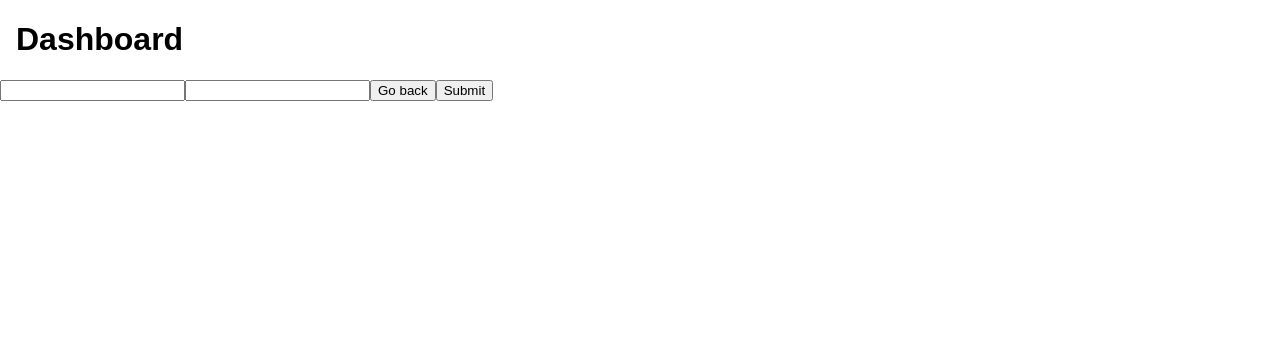
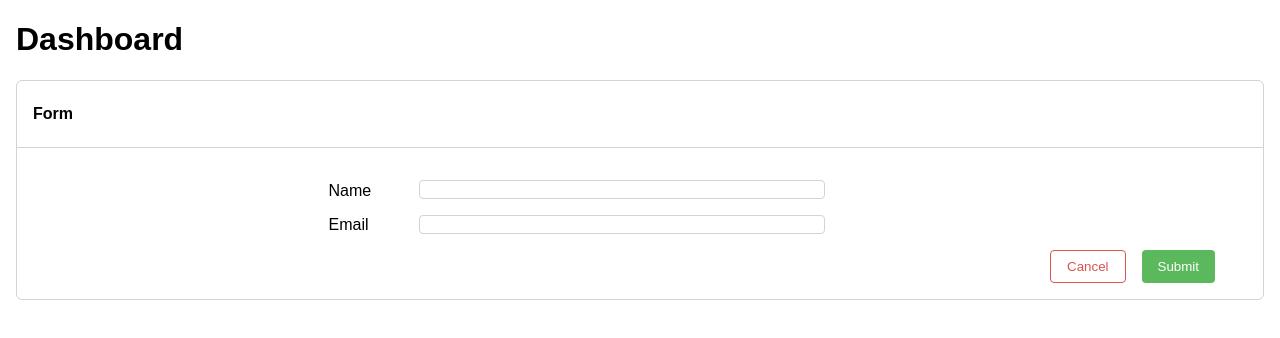
Before and after one commit to stosikmartyna/learning_react, a React (Create React App) app in the folder user_dashboard/: page /edit/1 in a window 1280 px wide. Shown: the top 338 px of the page. Built offline with nearby package versions, Linux system fonts and the light colour scheme; no server answers.

Commit message:
Make form reusable for edit/create mode

```diff
--- a/user_dashboard/src/App.js
+++ b/user_dashboard/src/App.js
@@ -1,7 +1,6 @@
 import React, { useState } from 'react';
 import { Switch, Route } from 'react-router-dom';
-import { NewUserForm } from './components/NewUserForm/NewUserForm';
-import { EditUserForm } from './components/EditUserForm/EditUserForm';
+import { Form } from './components/NewUserForm/Form';
 import { Table } from './components/Table/Table';
 import { header } from './App.styles';
 
@@ -16,10 +15,10 @@ export const App = () => {
           <Table users={users} setUsers={setUsers} />
         </Route>
         <Route exact path={'/create'}>
-          <NewUserForm users={users} setUsers={setUsers} />
+          <Form users={users} setUsers={setUsers} />
         </Route>
         <Route path={'/edit/:id'}>
-          <EditUserForm />
+          <Form />
         </Route>
       </Switch>
     </>
--- a/user_dashboard/src/components/EditUserForm/EditUserForm.jsx
+++ /dev/null
@@ -1,63 +0,0 @@
-import axios from 'axios';
-import React, { useCallback, useEffect, useState } from 'react';
-import { useHistory, useParams } from 'react-router-dom';
-import { BASE_PATH } from '../helpers';
-
-export const EditUserForm = () => {
-    const [inputsValues, setInputsValues] = useState({
-        name: '',
-        email: '',
-    });
-
-    const {id} = useParams();
-    const history = useHistory();
-
-    const getUserData = useCallback(async() => {
-        try {
-            const response = await axios.get(`${BASE_PATH}/${id}`);
-            const data = response.data;
-            setInputsValues({
-                ...inputsValues,
-                name: data.name,
-                email: data.email
-            });
-        } catch (err) {
-            console.warn(err);
-        }
-    }, [inputsValues, id])
-
-    const handleSubmit = async() => {
-        try {
-            await axios.put(`${BASE_PATH}/${id}`, inputsValues);
-            alert('User data updated successfully');
-            history.push('/');
-        } catch (err) {
-            console.warn(err);
-        }
-    }
-
-    const handleInputChange = (event) => {
-        setInputsValues({...inputsValues, [event.target.id]: event.target.value})
-    }
-
-    useEffect(() => {
-        getUserData();
-    }, []);
-
-    return (
-        <div>
-             <input
-                 id={'name'}
-                 value={inputsValues.name}
-                 onChange={handleInputChange}
-             />
-             <input
-                 id={'email'}
-                 value={inputsValues.email}
-                 onChange={handleInputChange}
-             />
-            <button onClick={() => history.push('/')}>Go back</button>
-            <button onClick={handleSubmit}>Submit</button>
-        </div>
-    )
-}
--- a/user_dashboard/src/components/NewUserForm/NewUserForm.jsx
+++ b/user_dashboard/src/components/NewUserForm/Form.jsx
@@ -1,10 +1,10 @@
 import axios from 'axios';
-import React, { useState } from 'react'
-import { useHistory } from 'react-router-dom';
+import React, { useCallback, useEffect, useState } from 'react'
+import { useHistory, useParams } from 'react-router-dom';
 import { BASE_PATH } from '../helpers';
-import { container, containerTitle, inputsContainer, labels, inputs, input, buttonContainer, cancelButton, submitButton, error } from './NewUserForm.styles';
+import { container, containerTitle, inputsContainer, labels, inputs, input, buttonContainer, cancelButton, submitButton, error } from './Form.styles';
 
-export const NewUserForm = ({ users, setUsers }) => {
+export const Form = ({ users, setUsers }) => {
     const [inputsValues, setInputsValues] = useState({
         name: '',
         email: '',
@@ -12,10 +12,26 @@ export const NewUserForm = ({ users, setUsers }) => {
     const [isFormSubmitted, setIsFormSubmitted] = useState(false);
 
     const history = useHistory();
+    const {id} = useParams();
+    const isEditForm = !!id;
 
     const redirectToTable = () => {
-        history.push('/')
+        history.push('/');
     }
+
+    const getUserData = useCallback(async() => {
+        try {
+            const response = await axios.get(`${BASE_PATH}/${id}`);
+            const data = response.data;
+            setInputsValues({
+                ...inputsValues,
+                name: data.name,
+                email: data.email
+            });
+        } catch (err) {
+            console.warn(err);
+        }
+    }, [inputsValues, id]);
 
     const postUserData = async() => {
         try {
@@ -24,6 +40,16 @@ export const NewUserForm = ({ users, setUsers }) => {
             const response = await axios.post(BASE_PATH, params);
             alert('Sent correctly');
             setUsers([...users, response.data]);
+        } catch (err) {
+            console.warn(err);
+        }
+    }
+
+    const updateUserData = async() => {
+        try {
+            await axios.put(`${BASE_PATH}/${id}`, inputsValues);
+            alert('User data updated successfully');
+            history.push('/');
         } catch (err) {
             console.warn(err);
         }
@@ -38,8 +64,13 @@ export const NewUserForm = ({ users, setUsers }) => {
                 && inputsValues.email.trim() !== ''
 
         setIsFormSubmitted(true);
-        isFormValid && postUserData() && redirectToTable();
+        isFormValid && isEditForm ? updateUserData() : postUserData();
+        redirectToTable();
     }
+
+    useEffect(() => {
+        id && getUserData();
+    }, []);
 
     return (
         <div className={container}>
```
Also changed, not shown: user_dashboard/src/components/NewUserForm/Form.styles.js (renamed from user_dashboard/src/components/NewUserForm/NewUserForm.styles.js), user_dashboard/src/hooks/useForm.js (added).
